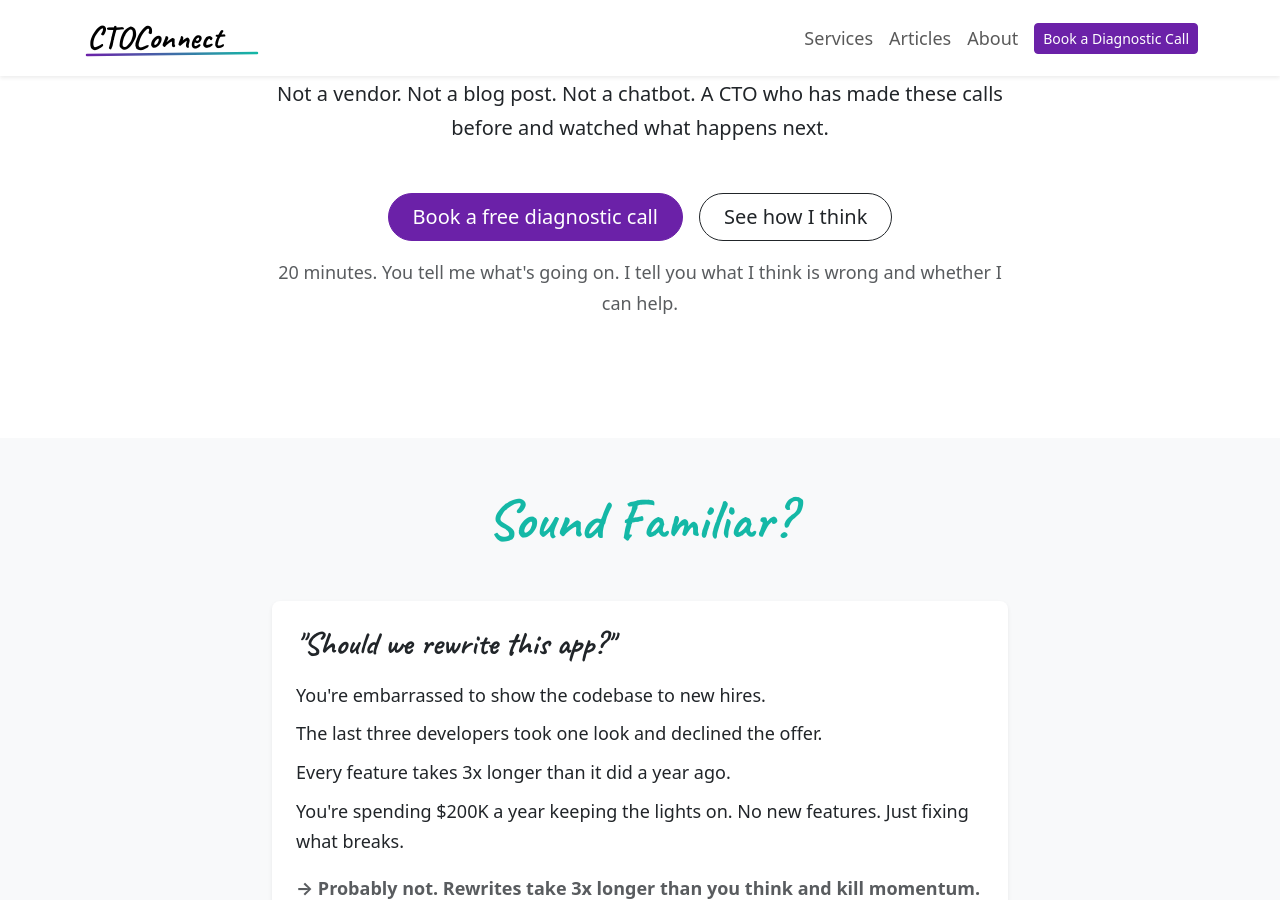
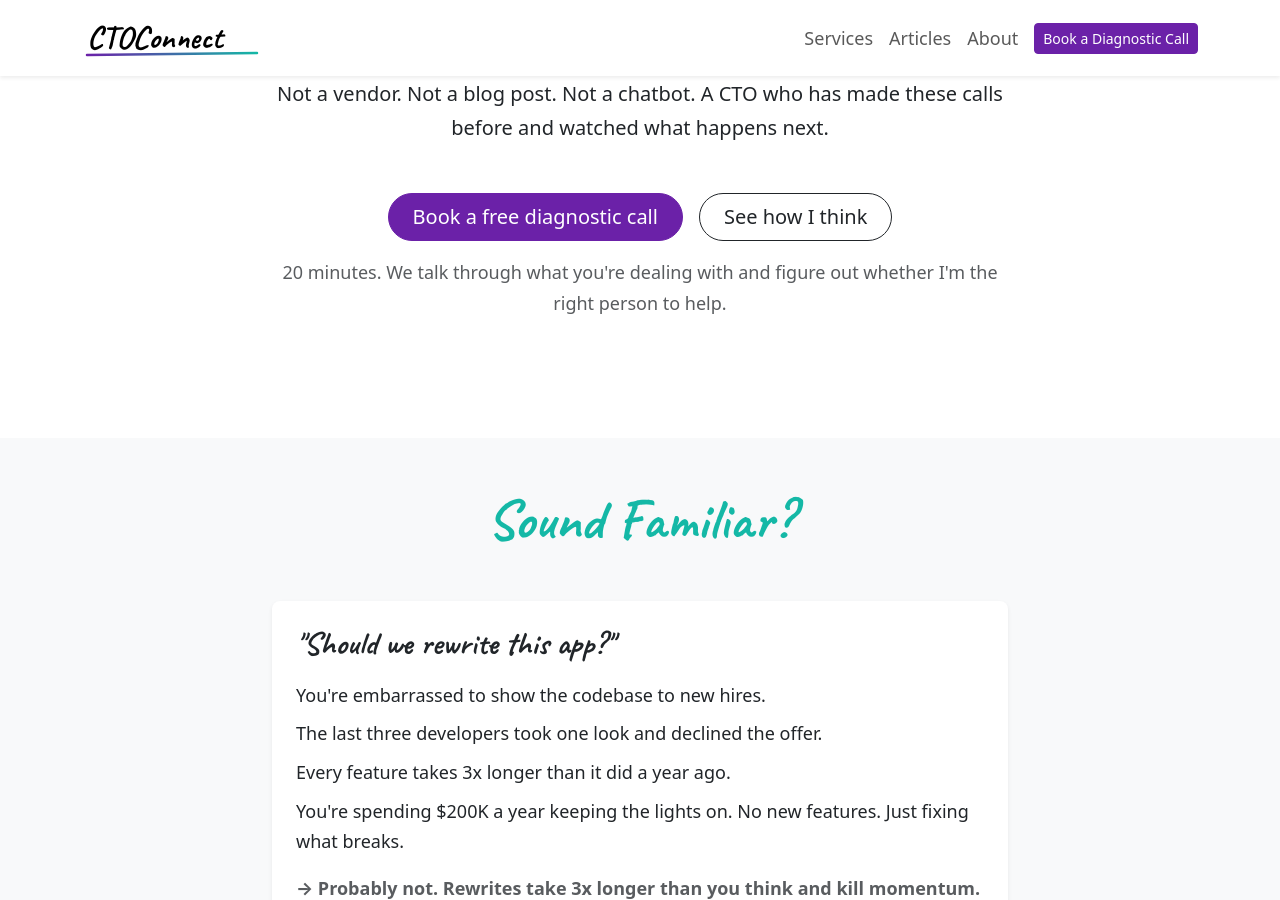
Before and after one commit to backupparachute/ctoconnect-website, a Jekyll site: the page built from index.html, in a window 1280 px wide and 900 px high, scrolled down 495 px. Built offline with Jekyll 4.4.1, drawn with Linux system fonts in a browser that asks for light colours; comment, search, counter and statistics services are not loaded; some of the changed text lies outside the part shown.

Commit message:
Set the diagnostic call Calendly link and describe the call as a fit conversation
The call copy no longer promises an answer. It says we talk through the
problem and figure out whether Kyle is the right person to help.

Co-Authored-By: Claude Fable 5.1 <noreply@anthropic.com>
Claude-Session: https://claude.ai/code/session_01SRm99Gv3tg9q3dnUZdowJ9

```diff
--- a/_config.yml
+++ b/_config.yml
@@ -13,8 +13,8 @@ plugins:
   - jekyll-redirect-from
 
 # Booking links (Calendly)
-# TODO Kyle: create the free 20 minute diagnostic call event and paste its URL here.
-diagnostic_call_url: "https://calendly.com/backupparachute/REPLACE-ME-diagnostic"
+# Free 20 minute diagnostic call.
+diagnostic_call_url: "https://calendly.com/backupparachute/cto-connect-diagnosis"
 # Paid 90 minute Deep Dive. Stripe payment is collected by Calendly at booking.
 deep_dive_url: "https://calendly.com/backupparachute/meet-with-kyle"
 
--- a/_includes/cta-diagnostic.html
+++ b/_includes/cta-diagnostic.html
@@ -6,7 +6,7 @@ Optional params:
   event   - Fathom event name (default: "Clicked Book Diagnostic CTA")
 {%- endcomment -%}
 {%- assign heading = include.heading | default: "Tell me what you're stuck on." -%}
-{%- assign body = include.body | default: "20 minutes. You tell me what's going on. I tell you what I think is wrong and whether I can help." -%}
+{%- assign body = include.body | default: "20 minutes. We talk through what you're dealing with and figure out whether I'm the right person to help." -%}
 {%- assign event = include.event | default: "Clicked Book Diagnostic CTA" -%}
 <section class="py-5 my-5 bg-purple text-white">
     <div class="container">
--- a/ai.html
+++ b/ai.html
@@ -32,7 +32,7 @@ description: Your business runs on AI now. Get an experienced CTO's read on whet
                         <a href="{{ site.diagnostic_call_url }}" class="btn btn-purple btn-lg rounded-pill px-4" onclick="fathom.trackEvent('Clicked Book Diagnostic AI Hero')">Book a free diagnostic call</a>
                         <a href="#familiar" class="btn btn-outline-dark btn-lg rounded-pill px-4" onclick="fathom.trackEvent('Clicked Sound Familiar AI')">Sound familiar?</a>
                     </div>
-                    <p class="text-muted mb-0">20 minutes. You tell me what's going on. I tell you what I think is wrong and whether I can help.</p>
+                    <p class="text-muted mb-0">20 minutes. We talk through what you're dealing with and figure out whether I'm the right person to help.</p>
                 </div>
             </div>
         </div>
@@ -257,4 +257,4 @@ description: Your business runs on AI now. Get an experienced CTO's read on whet
     </div>
 </section>
 
-{% include cta-diagnostic.html heading="Ready to stop hoping it's fine?" body="20 minutes. Tell me what your team and your AI are doing. I tell you what I think is at stake and whether I can help." event="Clicked Book Diagnostic AI Bottom" %}
+{% include cta-diagnostic.html heading="Ready to stop hoping it's fine?" body="20 minutes. We talk through what your team and your AI are doing and figure out whether I'm the right person to help." event="Clicked Book Diagnostic AI Bottom" %}
--- a/fractional-cto.html
+++ b/fractional-cto.html
@@ -76,7 +76,7 @@ description: "An experienced CTO involved in your company. Strategy, architectur
                 <h2 class="display-5 fw-bold mb-4 handwritten text-purple text-center">What This Is Not</h2>
                 <div class="card shadow-sm rounded-3 border-0 mb-5">
                     <div class="card-body p-4">
-                        <p class="mb-3"><strong>I don't write your code.</strong> Fractional CTO is not staff augmentation and not another developer on the team. If what you need is more hands on the keyboard, I will tell you that on the diagnostic call and help you hire them.</p>
+                        <p class="mb-3"><strong>I don't write your code.</strong> Fractional CTO is not staff augmentation and not another developer on the team. If what you need is more hands on the keyboard, we'll figure that out on the diagnostic call and I'll help you hire them.</p>
                         <p class="mb-0"><strong>It is not unlimited.</strong> $4,000 a month is the starting point. More involvement costs more. We agree on scope before anything starts.</p>
                     </div>
                 </div>
--- a/index.html
+++ b/index.html
@@ -22,7 +22,7 @@ description: You're stuck on a technical decision with real money behind it. Tal
                         <a href="{{ site.diagnostic_call_url }}" class="btn btn-purple btn-lg rounded-pill px-4" onclick="fathom.trackEvent('Clicked Book Diagnostic Hero')">Book a free diagnostic call</a>
                         <a href="#familiar" class="btn btn-outline-dark btn-lg rounded-pill px-4" onclick="fathom.trackEvent('Clicked See How I Think')">See how I think</a>
                     </div>
-                    <p class="text-muted mb-0">20 minutes. You tell me what's going on. I tell you what I think is wrong and whether I can help.</p>
+                    <p class="text-muted mb-0">20 minutes. We talk through what you're dealing with and figure out whether I'm the right person to help.</p>
                 </div>
             </div>
         </div>
--- a/pricing.html
+++ b/pricing.html
@@ -100,10 +100,10 @@ description: Three ways to work with an experienced CTO. A single Deep Dive for
                     <li class="mb-3"><strong>Want me doing the work a CTO does?</strong> → Fractional.</li>
                 </ul>
                 <p class="fs-5 mb-4">You don't have to climb the ladder. If your situation is obviously Advisory or Fractional, we start there.</p>
-                <p class="fs-5 mb-0 text-muted">If what you want is someone to write the code, I'm the wrong call. I'll tell you that on the diagnostic call and point you somewhere better.</p>
+                <p class="fs-5 mb-0 text-muted">If what you want is someone to write the code, I'm the wrong call. We'll figure that out on the diagnostic call and I'll point you somewhere better.</p>
             </div>
         </div>
     </div>
 </section>
 
-{% include cta-diagnostic.html heading="Not sure? Start with the free call." body="20 minutes. You tell me what's going on. I tell you which of these fits, or that none of them do." event="Clicked Book Diagnostic Pricing" %}
+{% include cta-diagnostic.html heading="Not sure? Start with the free call." body="20 minutes. We talk through what you're dealing with and figure out which of these fits, if any." event="Clicked Book Diagnostic Pricing" %}
```
Also changed, not shown: README.md.
